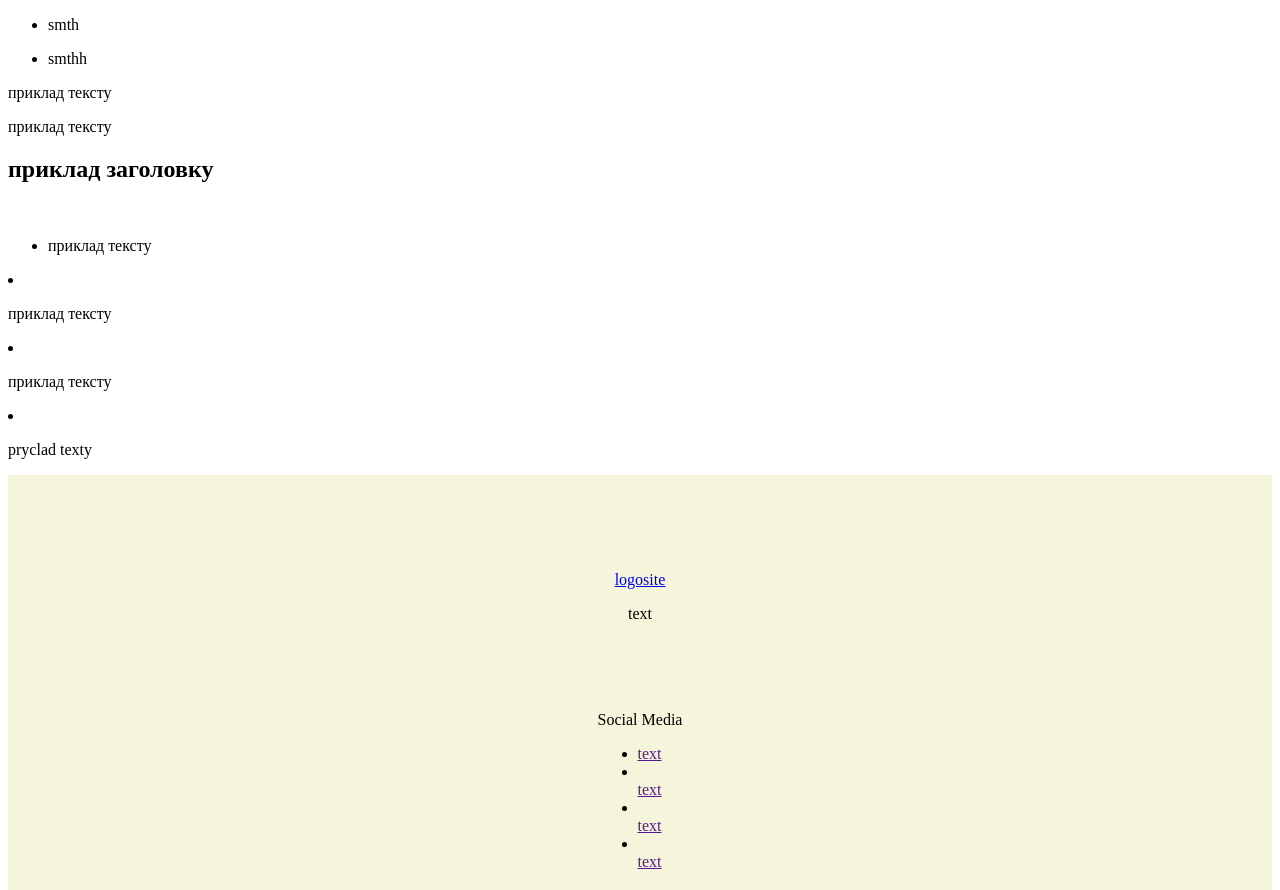
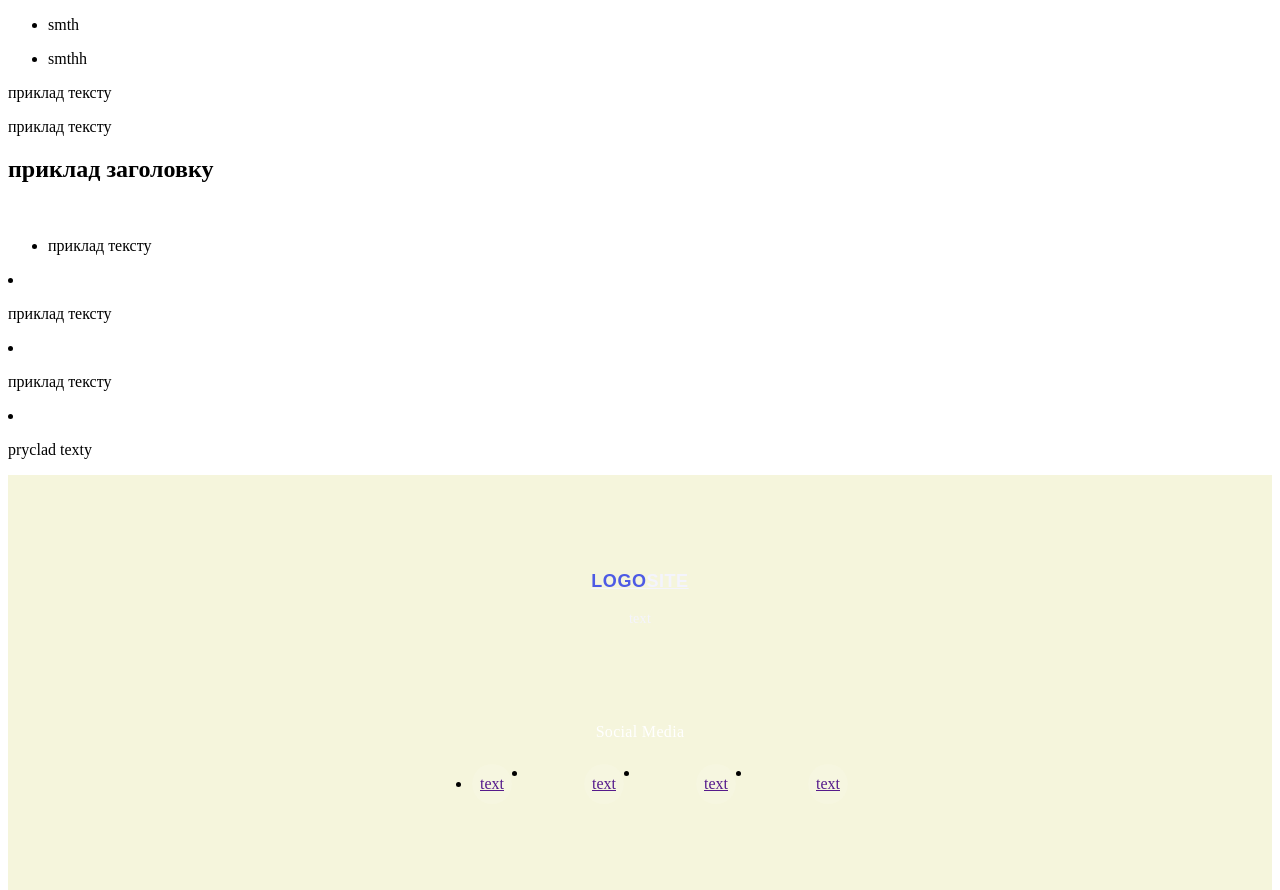
Before and after one commit to loaftess/8itAsyaSite, a plain HTML site: page index.html in a window 1280 px wide. Shown: the top 890 px of the page. Drawn offline with Linux system fonts and the light colour scheme.

Commit message:
Add files via upload

```diff
--- a/style.css
+++ b/style.css
@@ -33,3 +33,89 @@
 
     margin-bottom: 72px;
 }
+
+.footer-logo-ind {
+    font-family: 'Raleway', sans-serif;
+    font-weight: 800;
+    font-size: 18px;
+    line-height: 1.16;
+    letter-spacing: 0.03em;
+    text-transform: uppercase;
+
+    color: var(--main-team-color, #f4f4fd);
+
+    display: flex;
+    align-self: center;
+}
+
+.footer-studio-ind {
+    color: var(--main-text-button, #4d5ae5);
+}
+
+.footer-text-ind {
+    font-weight: 400;
+    font-size: 14px;
+    line-height: 1.5;
+    letter-spacing: 0.02em;
+    width: 264;
+
+    color: var(--main-team-color, #f4f4fd);
+
+    margin-top: 16px;
+}
+
+.footer-soc-container {
+    display: flex;
+    flex-direction: column;
+    align-items: center;
+}
+
+.footer-soc-text {
+    font-weight: 500;
+    font-size: 16px;
+    line-height: 1.25px;
+    letter-spacing: 0.02em;
+
+    color: #ffffff;
+
+    margin-bottom: 16px;
+}
+
+.footer-soc-list {
+    display: flex;
+    gap: 16px;
+}
+
+.footer-soc-item {
+    width: 40px;
+    height: 40px;
+}
+
+.footer-soc-link {
+    background: rgba(255, 255, 255, 0.1);
+
+    width: 40px;
+    height: 40px;
+    border-radius: 50%;
+
+    display: flex;
+    justify-content: center;
+    align-items: center;
+
+    transition-duration: 250ms;
+    transition-timing-function: cubix-bezier(0.4, 0, 0.2, 1);
+}
+
+.footer-soc-link:hover {
+    background: #31d0aa;
+}
+
+.footer-soc-link:focus {
+    background: #31d0aa;
+}
+
+.footer-soc-icon {
+    fill: #f4f4fd;
+    width: 24px;
+    height: 24px;
+}
```
